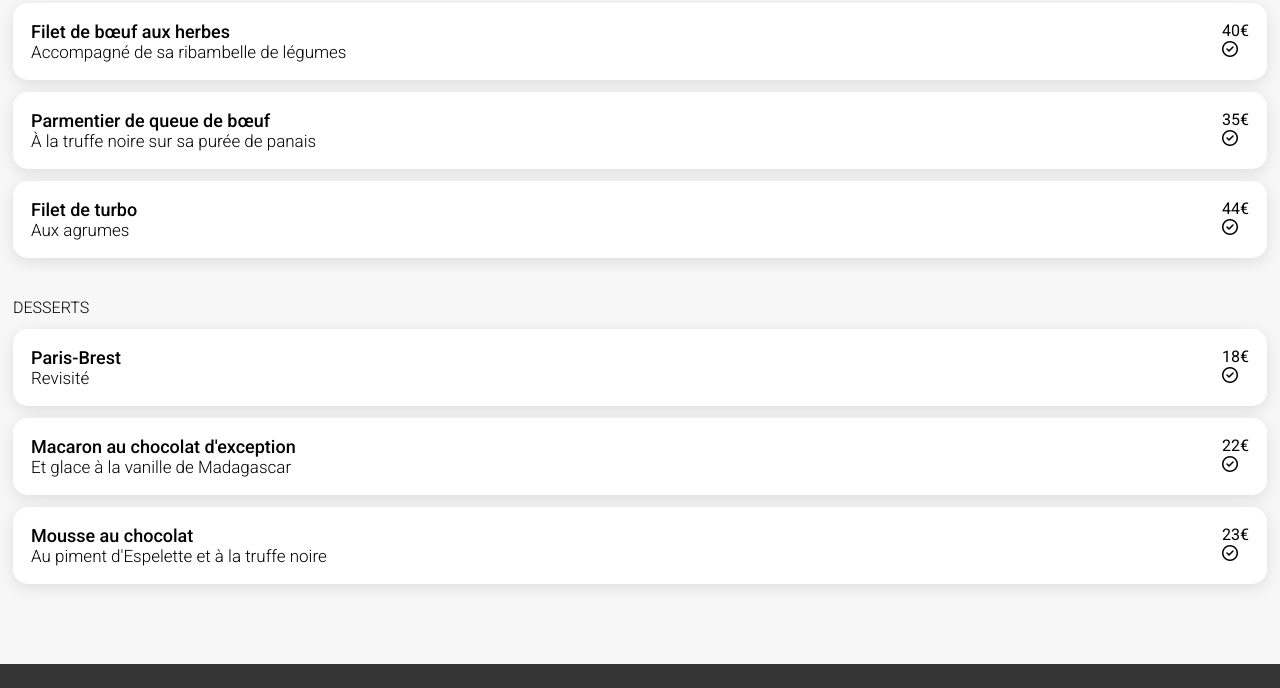
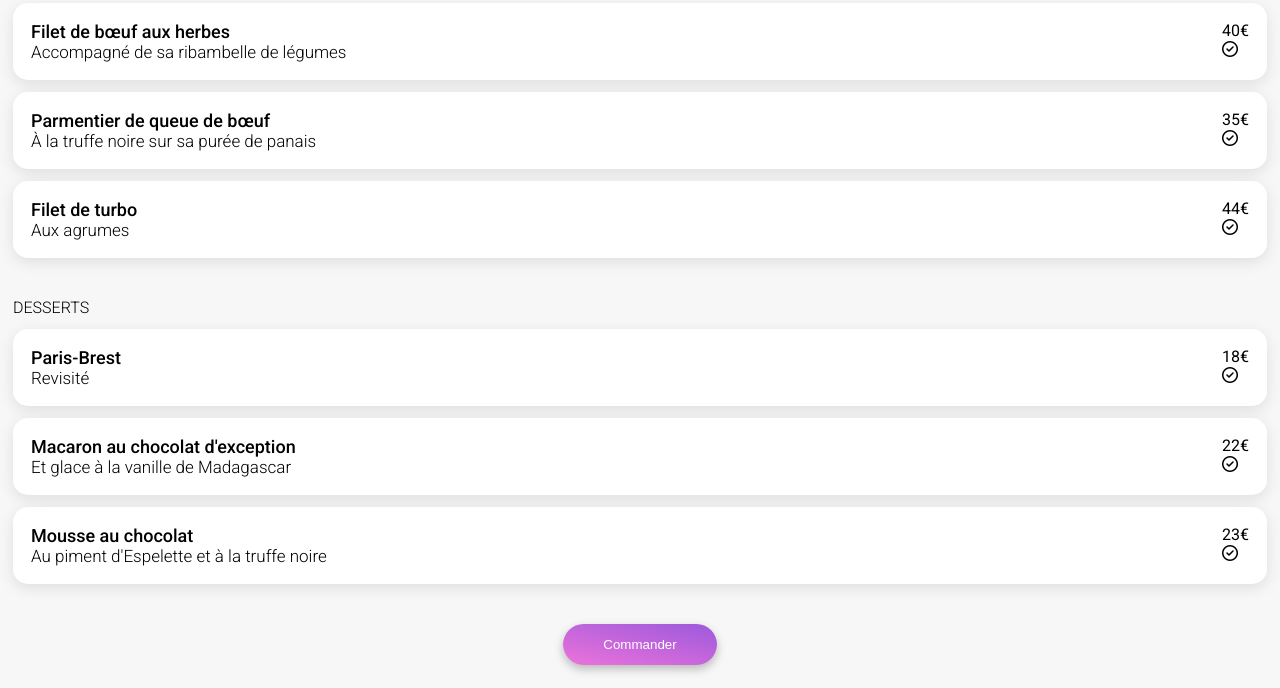
Before and after one commit to Souhailabd/OhMyfood, a website: page restaurants/la-palette-du-gout.html in a window 1280 px wide. Shown: the part 752-1440 px from the top of the page. Drawn offline with Linux system fonts and the light colour scheme; a web font is replaced by a local one.

Commit message:
ajout button commander

```diff
--- a/restaurants/la-palette-du-gout.html
+++ b/restaurants/la-palette-du-gout.html
@@ -209,13 +209,11 @@
                     </div>
                 </div>
             </div>
-
-
-
-
+         <button class="button-commande">Commander</button>
 
         </section>
     </main>
+
     <footer class="footer">
 
         <div class="footer-icon">
--- a/sass/pages/restaurent.scss
+++ b/sass/pages/restaurent.scss
@@ -1,3 +1,5 @@
+@use "../utils/linear-gradient.scss";
+
 img {
     width: 100%;
     height: 275px;
@@ -101,3 +103,20 @@ i.icon-solid:not(:hover) {
     gap: 55px;
     padding: 18px;
 }
+
+
+.button-commande{
+    display: flex;
+    justify-content: center;
+    align-items: center;
+    border-radius: 25px;
+    box-shadow: 0px 4px 10px rgba(0, 0, 0, 0.25);
+    padding: 13px 40px;
+    border: none;
+    font-weight: 500;
+    color: #ffff;
+    margin: 0 auto;
+    margin-top: 40px;
+    @include linear-gradient.gradient;
+
+}
```
Also changed, not shown: assets/css/style.css, 1 other file.
